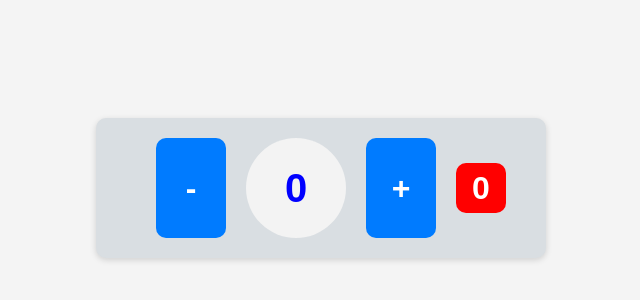
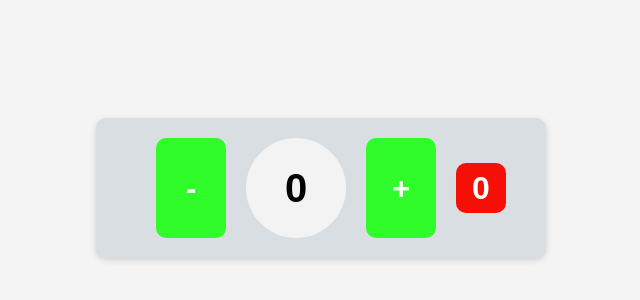
Before and after one commit to sbtsmk/szamlalo, a plain HTML site: page index.html in a window 1280 px wide. Shown: the part 220-520 px from the top of the page, without its empty margins (319-959 px from the left). Drawn offline with Linux system fonts and the light colour scheme.

Commit message:
stilus modositas

```diff
--- a/szamlalo.css
+++ b/szamlalo.css
@@ -18,7 +18,7 @@ body {
 }
 
 button {
-    background-color: #007bff;
+    background-color: #2ffc28;
     border: none;
     color: white;
     font-size: 32px;
@@ -31,7 +31,7 @@ button {
 }
 
 button:disabled {
-    background-color: #a0c8ff;
+    background-color: #047900;
     cursor: not-allowed;
 }
 
@@ -49,13 +49,13 @@ button:hover:not(:disabled) {
     align-items: center;
     font-size: 40px;
     font-weight: bold;
-    color: blue;
+    color: rgb(0, 0, 0);
 }
 button2 {
     display: flex;
     justify-content: center;
     align-items: center;
-    background-color: #ff0000;
+    background-color: #f50f07;
     border: none;
     color: rgb(255, 255, 255);
     font-size: 32px;
```
